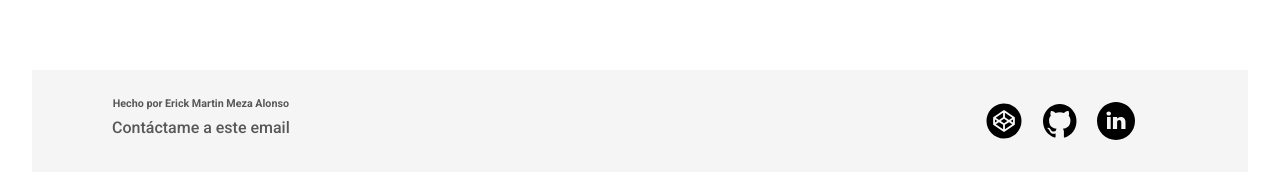
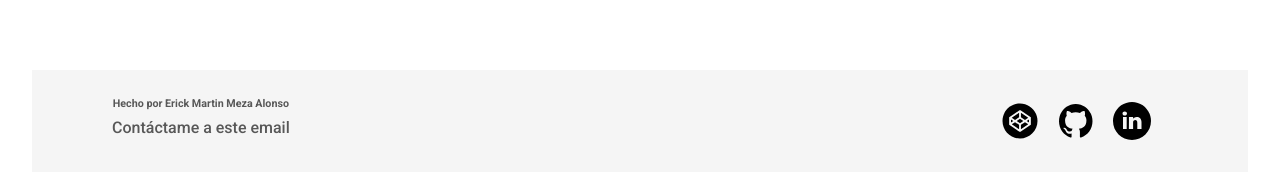
Before and after one commit to ErickNic/Portafolio, a React (Vite) app: page / in a window 1280 px wide. Shown: the part 650-828 px from the top of the page. Built offline with nearby package versions, Linux system fonts and the light colour scheme.

Commit message:
sm_container padding changed

```diff
--- a/src/components/footer/Footer.css
+++ b/src/components/footer/Footer.css
@@ -36,7 +36,7 @@
     align-items: center;
 }
 .sm_container{
-    padding-right: 6rem;
+    padding-right: 5rem;
     width: auto;
     height: auto;
 }
```
